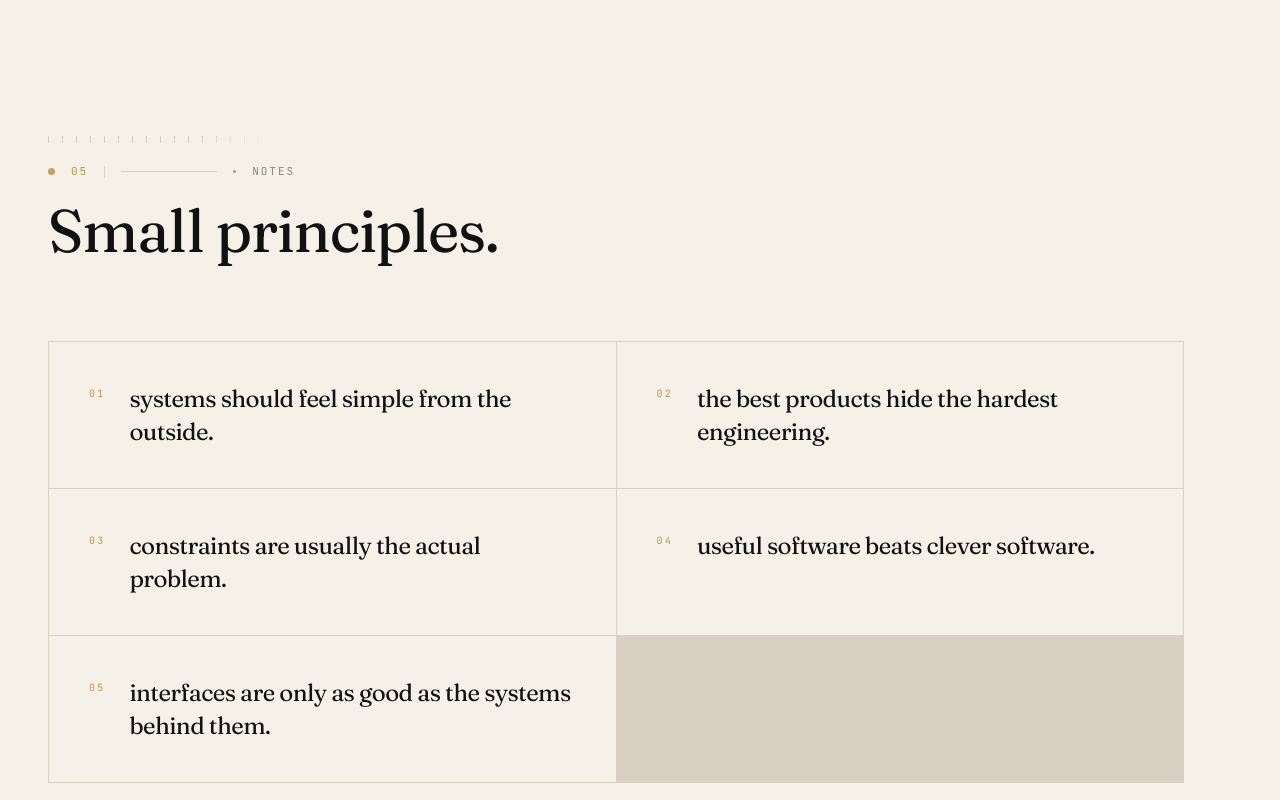
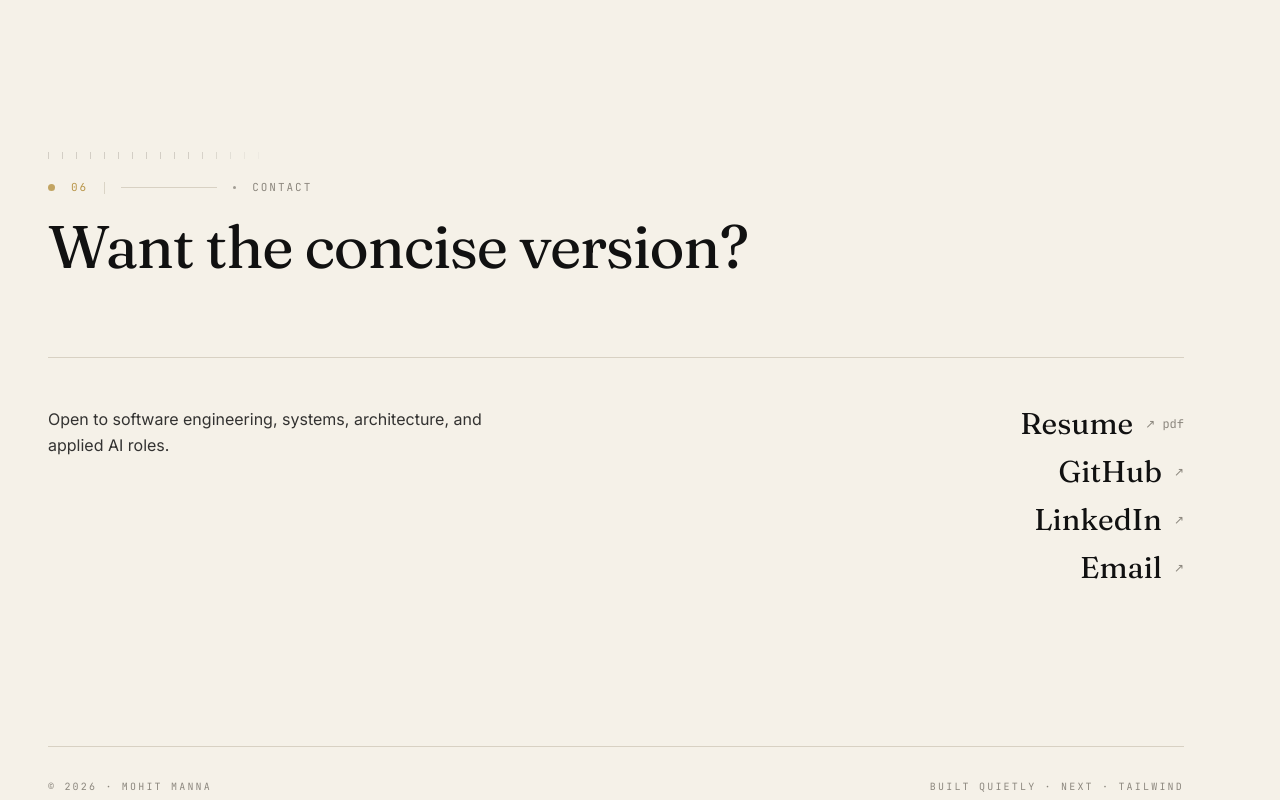
Before and after one commit to MohitManna-2006/personal-portfolio, a Next.js app: page / in a window 1280 px wide. Shown: the part 5200-6000 px from the top of the page. Built offline with nearby package versions, Linux system fonts and the light colour scheme.

Commit message:
chore: remove Notes section (Small principles.) and clean wrap-around scroll

```diff
--- a/app/page.tsx
+++ b/app/page.tsx
@@ -4,7 +4,6 @@ import { WorkSection } from "@/components/sections/WorkSection";
 import { ProjectsSection } from "@/components/sections/ProjectsSection";
 import { ResearchSection } from "@/components/sections/ResearchSection";
 import { SkillsSection } from "@/components/sections/SkillsSection";
-import { NotesSection } from "@/components/sections/NotesSection";
 import { ContactSection } from "@/components/sections/ContactSection";
 import { SideNav, TopNav } from "@/components/ui/SideNav";
 
@@ -20,7 +19,6 @@ export default function Home() {
         <ProjectsSection />
         <ResearchSection />
         <SkillsSection />
-        <NotesSection />
         <ContactSection />
       </main>
     </>
--- a/components/sections/NotesSection.tsx
+++ /dev/null
@@ -1,33 +0,0 @@
-import { SectionHeading } from "@/components/ui/SectionHeading";
-import { notes } from "@/data/notes";
-
-export function NotesSection() {
-  return (
-    <section
-      id="notes"
-      className="relative px-6 md:px-12 lg:pr-24 py-24 md:py-36 max-w-[1440px] mx-auto"
-    >
-      <SectionHeading
-        index="05"
-        eyebrow="Notes"
-        title="Small principles."
-      />
-
-      <ul className="grid grid-cols-1 md:grid-cols-2 gap-px bg-[var(--line)] border border-[var(--line)]">
-        {notes.map((n, i) => (
-          <li
-            key={n.text}
-            className="bg-[var(--background)] p-8 md:p-10 flex gap-6 items-start"
-          >
-            <span className="font-mono text-[10px] tracking-[0.22em] uppercase text-[var(--accent)] pt-1">
-              {String(i + 1).padStart(2, "0")}
-            </span>
-            <p className="font-serif text-xl md:text-2xl leading-snug tracking-tight text-[var(--foreground)]">
-              {n.text}.
-            </p>
-          </li>
-        ))}
-      </ul>
-    </section>
-  );
-}
--- a/components/ui/SideNav.tsx
+++ b/components/ui/SideNav.tsx
@@ -4,13 +4,12 @@ import { useEffect, useState } from "react";
 import { navLinks, socialLinks } from "@/data/links";
 
 // Sections that exist on the page → which top-level nav item they activate.
-// Research / Skills / Notes fold into Projects until Contact takes over.
+// Research / Skills fold into Projects until Contact takes over.
 const SECTION_TO_NAV: Record<string, string> = {
   work: "work",
   projects: "projects",
   research: "projects",
   skills: "projects",
-  notes: "projects",
   contact: "contact",
 };
 
--- a/data/notes.ts
+++ /dev/null
@@ -1,11 +0,0 @@
-export type Note = {
-  text: string;
-};
-
-export const notes: Note[] = [
-  { text: "systems should feel simple from the outside" },
-  { text: "the best products hide the hardest engineering" },
-  { text: "constraints are usually the actual problem" },
-  { text: "useful software beats clever software" },
-  { text: "interfaces are only as good as the systems behind them" },
-];
```
